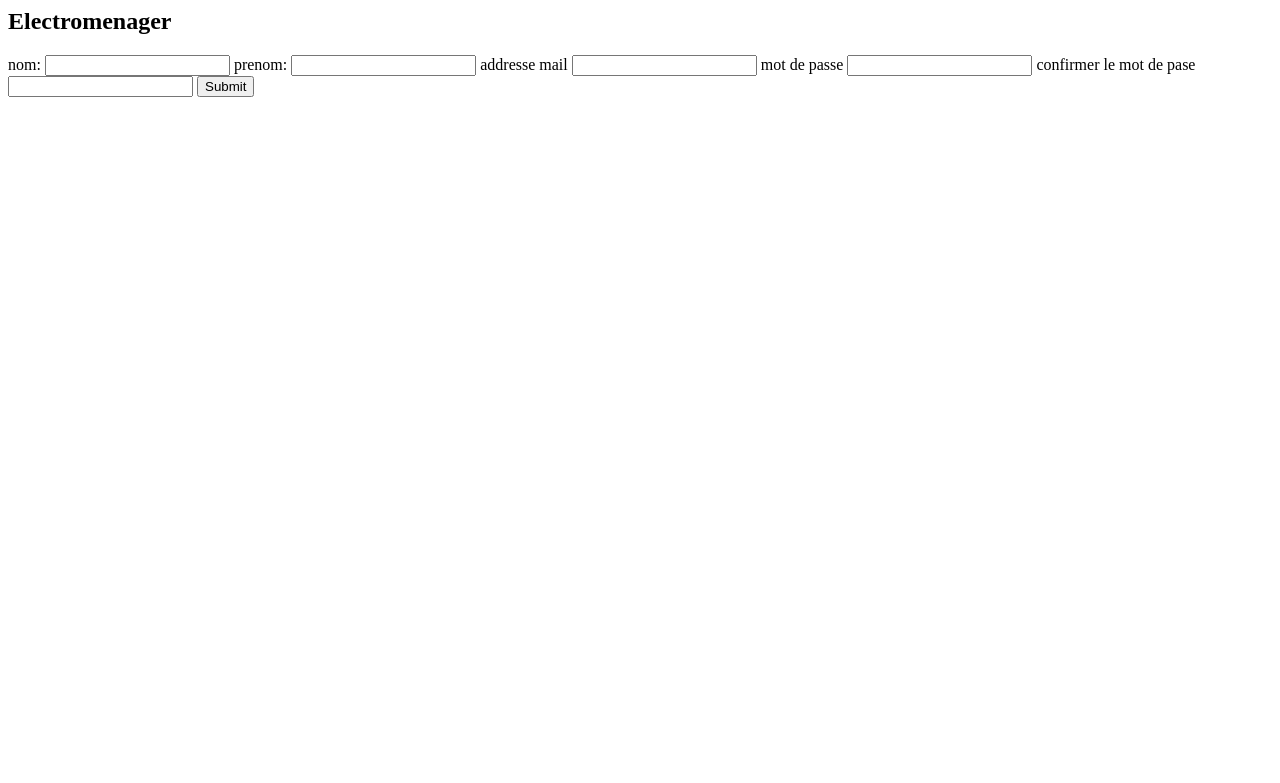
After one commit to doerrzoran/electromenager, a PHP site: page /front/nouvelAdministrateur.php in a window 1280 px wide. The commit adds this page. Shown: the top 783 px of the page. Run offline with PHP 8.4, Linux system fonts and the light colour scheme.

Commit message:
possibilité d'ajouter un administrateur

```diff
--- a/Javascript/redirect.js
+++ b/Javascript/redirect.js
@@ -27,5 +27,8 @@
     },
     cart: function() {
         window.location.href = "../back/displayCart.php"
+    },
+    administrateur: function() {
+        window.location.href = "../front/nouvelAdministrateur.php"
     }
   }
--- /dev/null
+++ b/front/nouvelAdministrateur.php
@@ -0,0 +1,28 @@
+<html>
+    <script>var data = sessionStorage.getItem('Alert');
+        if(data != null){
+            alert(data);
+            sessionStorage.removeItem('Alert');
+        }
+        </script>
+    <body>
+        <?php
+        require_once "header.html";
+        ?>
+        <form action="../back/scriptAdmin.php" method="POST" enctype="multipart/form-data">
+            <label for="nom" >nom:</label>
+            <input type="text" name="nom" required>
+            <label for="prenom">prenom:</label>
+            <input type="text" name="prenom" required>
+            <label for="mail">addresse mail</label>
+            <input type="email" name="mail" pattern="+@g+.com" required>
+            <label for="Password">mot de passe</label>
+            <input type="password" name="password" minlength="5" maxlength="10" required >
+            <label for="password2">confirmer le mot de pase</label>
+            <input type="password" name="password2" minlength="5" maxlength="10" required>
+            <input type="submit"> </input>
+        </form>
+    </body>
+    <script src ="../Javascript/redirect.js"></script>
+
+</html>
--- a/front/pageAccueil.php
+++ b/front/pageAccueil.php
@@ -16,6 +16,8 @@
         <div class="event" id="vente">vendre</div>
         <div class="event" id="produits">consulter les articles</div>
         <div class="event" id="utilisateurs">consulter la liste des utilisateurs</div>
+        <div class="event" id="utilisateurs">consulter la liste des utilisateurs</div>
+        <div class="event" id="administrateur">consulter la liste des utilisateurs</div>
         <script>
             var role = sessionStorage.getItem('Role');
             if(role > 0){
```
Also changed, not shown: back/scriptAdmin.php (added, +12 -0 lines).
